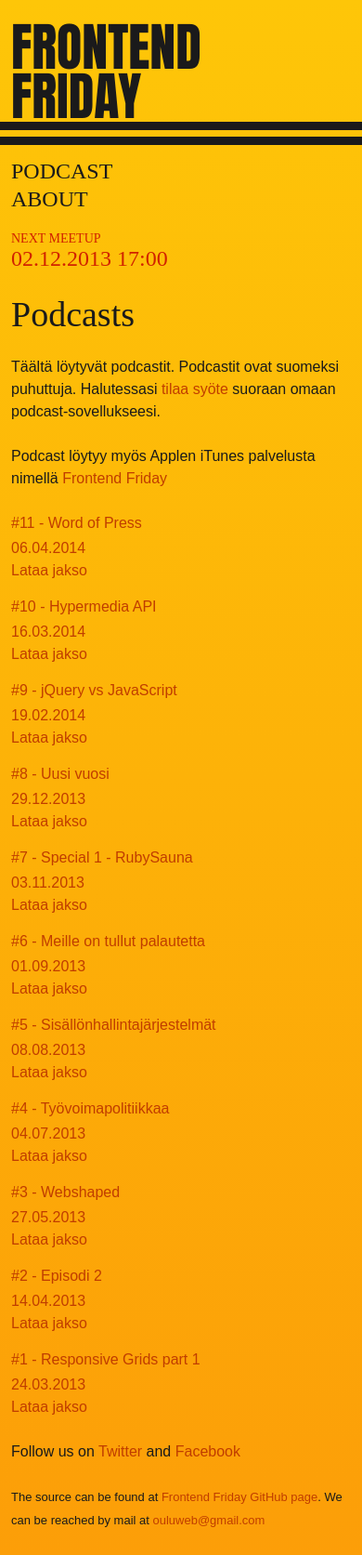
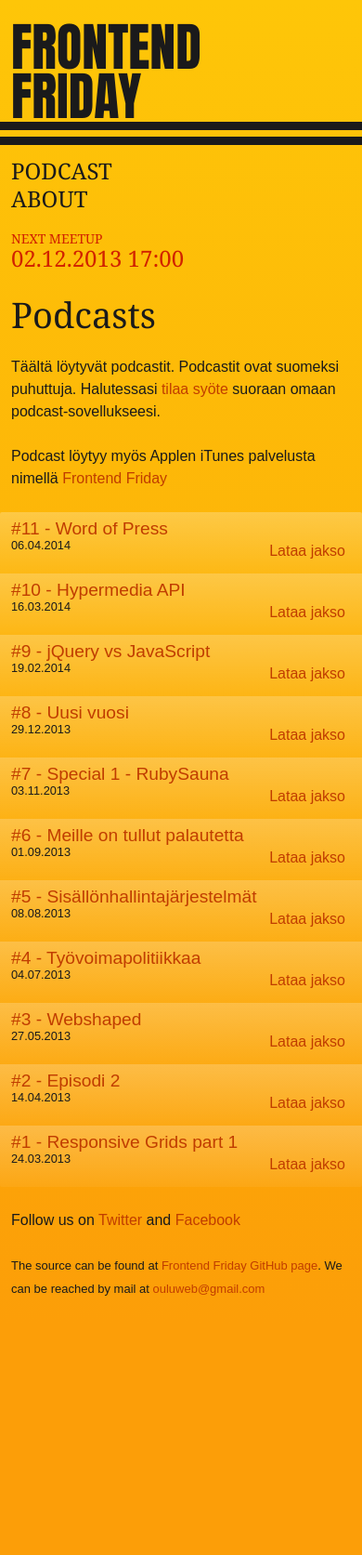
Before and after one commit to ouluweb/ouluweb.github.io, a Jekyll site: the page built from podcast.html, in a window 390 px wide. Shown: the whole page at 93% size. Built offline with Jekyll 4.4.1, drawn with Linux system fonts in a browser that asks for light colours; Markdown is read by kramdown in place of the engine named in the settings; after the commit the page ends 1424 px from its top, so only the background shows below that.

Commit message:
Updated podcast listing styles

```diff
--- a/css/ff.css
+++ b/css/ff.css
@@ -1,226 +1,81 @@
-* {
-  box-sizing: border-box;
-  -webkit-font-smoothing: antialiased;
-  margin: 0;
-  padding: 0; }
+* { box-sizing: border-box; -webkit-font-smoothing: antialiased; margin: 0; padding: 0; }
 
-body {
-  font-family: 'myriad-pro', 'Myriad Pro', sans-serif;
-  font-size: 16px;
-  line-height: 24px;
-  position: relative;
-  /*max-width: 1200px;
-  margin: auto;*/
-  padding: 48px 40px 1px 40px;
-  color: #1a1a1b;
-  background-color: #fc9e08;
-  background: #fc9e08 -moz-linear-gradient(top, #fec608 0%, #fc9e08 100%);
-  background: #fc9e08 -webkit-linear-gradient(top, #fec608 0%, #fc9e08 100%);
-  background: #fc9e08 -o-linear-gradient(top, #fec608 0%, #fc9e08 100%);
-  background: #fc9e08 -ms-linear-gradient(top, #fec608 0%, #fc9e08 100%);
-  background: #fc9e08 linear-gradient(to bottom, #fec608 0%, #fc9e08 100%);
-  /*background-attachment: fixed;
-  background-position: top left;*/
-  background-repeat: no-repeat;
-  background-size: 100% 100%; }
+body { font-family: 'myriad-pro', 'Myriad Pro', sans-serif; font-size: 16px; line-height: 24px; position: relative; padding: 48px 40px 1px 40px; color: #1a1a1b; background-color: #fc9e08; background: #fc9e08 -moz-linear-gradient(top, #fec608 0%, #fc9e08 100%); background: #fc9e08 -webkit-linear-gradient(top, #fec608 0%, #fc9e08 100%); background: #fc9e08 -o-linear-gradient(top, #fec608 0%, #fc9e08 100%); background: #fc9e08 -ms-linear-gradient(top, #fec608 0%, #fc9e08 100%); background: #fc9e08 linear-gradient(to bottom, #fec608 0%, #fc9e08 100%); background-repeat: no-repeat; background-size: 100% 100%; }
 
-a {
-  text-decoration: none;
-  color: #c03d00; }
+a { text-decoration: none; color: #c03d00; }
 
-a:hover {
-  color: #D12200; }
+a:hover { color: #D12200; }
 
-h1, h2, h3 {
-  font-family: 'museo-slab', 'Museo Slab', serif;
-  font-weight: 100; }
+h1, h2, h3 { font-family: 'museo-slab', 'Museo Slab', Georgia,  serif; font-weight: 100; margin: 24px 0; }
 
-h1 {
-  font-size: 42px;
-  line-height: 52px;
-  margin: 24px 0; }
+h1 { font-size: 42px; line-height: 52px; }
 
-h2 {
-  font-size: 38px;
-  line-height: 42px;
-  margin: 24px 0; }
+h2 { font-size: 38px; line-height: 42px; }
 
-h3 {
-  font-size: 32px;
-  line-height: 35px;
-  margin: 24px 0; }
+h3 { font-size: 32px; line-height: 35px; }
 
-h4, h5, h6 {
-  font-weight: 600;
-  margin: 12px 0; }
+h4, h5, h6 { font-weight: 600; margin: 12px 0; }
 
-.sub-heading {
-  margin-bottom: 0;
-  line-height: 1; }
+.sub-heading { margin-bottom: 0; line-height: 1; }
 
-.meta {
-  margin-bottom: 12px;
-  margin-left: 1em; }
-  .meta time,
-  .meta .duration {
-    display: inline-block; }
-  .meta time {
-    padding-right: .5em; }
-  .meta .duration {
-    padding-left: .5em; }
+.meta { margin-bottom: 12px; margin-left: 1em; }
+.meta time, .meta .duration { display: inline-block; }
+.meta time { padding-right: .5em; }
+.meta .duration { padding-left: .5em; }
 
-p, ul, ol, table, blockquote {
-  margin: 0 0 24px 0;
-  padding: 0; }
+p, ul, ol, table, blockquote { margin: 0 0 24px 0; padding: 0; }
 
-li {
-  list-style-position: outside;
-  margin-left: 24px; }
+li { list-style-position: outside; margin-left: 24px; }
 
-ul li {
-  list-style-type: square; }
+ul li { list-style-type: square; }
 
-ol li {
-  list-style-type: decimal; }
+ol li { list-style-type: decimal; }
 
-small {
-  font-size: 13px; }
+small { font-size: 13px; }
 
-table {
-  border-collapse: separate;
-  border-spacing: 6px; }
+table { border-collapse: separate; border-spacing: 6px; }
 
-th, td {
-  text-align: left;
-  vertical-align: top; }
+th, td { text-align: left; vertical-align: top; padding: .2em; }
 
-.title {
-  font-family: 'jaf-bernino-sans-comp', 'Impact', 'Arial Narrow', sans-serif;
-  font-weight: 900;
-  font-size: 126px;
-  line-height: 115px;
-  text-transform: uppercase;
-  position: relative;
-  margin: 0 0 70px 0; }
+.title { font-family: 'jaf-bernino-sans-comp', 'Impact', 'Arial Narrow', sans-serif; font-weight: 900; font-size: 126px; line-height: 115px; text-transform: uppercase; position: relative; margin: 0 0 70px 0; }
+.title a { color: inherit; background: none; }
+.title a:hover, .title a:focus { color: white; }
+.title:after { display: block; content: ''; position: absolute; top: auto; bottom: -26px; left: -40px; right: -40px; height: 7px; border: 12px solid; border-width: 9px 0px; }
 
-.title:after {
-  display: block;
-  content: '';
-  position: absolute;
-  top: auto;
-  bottom: -26px;
-  left: -40px;
-  right: -40px;
-  height: 7px;
-  border: 12px solid;
-  border-width: 9px 0px; }
+.site-nav { font-family: 'museo-slab', 'Museo Slab', Georgia, serif; font-weight: 100; font-size: 42px; line-height: 52px; text-transform: uppercase; text-align: right; position: absolute; top: 56px; right: 24px; }
 
-.title a {
-  color: inherit;
-  background: none; }
+.page-nav { font-family: 'museo-slab', 'Museo Slab', Georgia, serif; font-weight: 100; font-size: 32px; line-height: 40px; text-transform: uppercase; float: right; }
 
-.title a:hover {
-  color: white; }
+.nav ul, .nav li { display: block; list-style: none; margin: 0; padding: 0; }
+.nav a { color: inherit; background: none; }
+.nav a:hover, .nav a:focus { color: white; }
 
-.site-nav {
-  font-family: 'museo-slab', 'Museo Slab', serif;
-  font-weight: 100;
-  font-size: 42px;
-  line-height: 52px;
-  text-transform: uppercase;
-  text-align: right;
-  position: absolute;
-  top: 56px;
-  right: 24px; }
+.meetup-time { color: #D12200; }
 
-.page-nav {
-  font-family: 'museo-slab', 'Museo Slab', serif;
-  font-weight: 100;
-  font-size: 32px;
-  line-height: 40px;
-  text-transform: uppercase;
-  float: right; }
+.meetup-time__title { font-size: 20px; font-weight: 500; position: relative; top: 10px; }
 
-.nav ul,
-.nav li {
-  display: block;
-  list-style: none;
-  margin: 0;
-  padding: 0; }
+.main { max-width: 576px; }
 
-.nav a {
-  color: inherit;
-  background: none; }
+.comments { background: white; padding: 18px 40px; border: 6px solid; border-width: 6px 0px; margin: 48px -40px 24px -40px; }
 
-.nav a:hover {
-  color: white; }
+.mejs { margin-bottom: 24px; width: 100%; }
 
-.meetup-time {
-  color: #D12200; }
-
-.meetup-time__title {
-  font-size: 20px;
-  font-weight: 500;
-  position: relative;
-  top: 10px; }
-
-.main {
-  max-width: 576px; }
-
-.comments {
-  background: white;
-  padding: 18px 40px;
-  border: 6px solid;
-  border-width: 6px 0px;
-  margin: 48px -40px 24px -40px; }
-
-.mejs {
-  margin-bottom: 24px;
-  width: 100%; }
-
-@media (max-width: 780px) {
-  body {
-    padding: 24px 12px 1px 12px; }
-
-  .title {
-    font-size: 56px;
-    line-height: 53px;
-    margin-bottom: 39px; }
-
-  .title:after {
-    left: -12px;
-    right: -12px; }
-
-  .site-nav {
-    position: static;
-    text-align: left;
-    font-size: 24px;
-    line-height: 30px;
-    font-weight: 500; }
-
-  .meetup-time__title {
-    font-size: 14px;
-    top: 9px; }
-
-  .page-nav {
-    font-size: 18px;
-    line-height: 26px;
-    font-weight: 500;
-    text-align: left;
-    float: none;
-    margin-top: 48px; }
-
-  .episode-list,
-  .episode-list tbody,
-  .episode,
-  .episode td {
-    display: block; }
-
-  .episode {
-    margin-bottom: 15px; }
-
-  .episode-title {
-    margin-bottom: 3px; }
-
-  .comments {
-    margin: 48px -12px 24px -12px; } }
+@media (max-width: 780px) { body { padding: 24px 12px 1px 12px; }
+  .title { font-size: 56px; line-height: 53px; margin-bottom: 39px; }
+  .title:after { left: -12px; right: -12px; }
+  .site-nav { position: static; text-align: left; font-size: 24px; line-height: 30px; font-weight: 500; }
+  .meetup-time__title { font-size: 14px; top: 9px; }
+  .page-nav { font-size: 18px; line-height: 26px; font-weight: 500; text-align: left; float: none; margin-top: 48px; }
+  .episode-list { margin-left: -12px; margin-right: -12px; border-radius: 2px; }
+  .episode-list, .episode-list tbody, .episode-list tr, .episode-list td { display: block; }
+  .episode { background-color: transparent; background-image: -webkit-linear-gradient(top, rgba(255, 255, 255, 0.25) 0%, rgba(255, 255, 255, 0.05) 100%); background-image: -moz-linear-gradient(top, rgba(255, 255, 255, 0.25) 0%, rgba(255, 255, 255, 0.05) 100%); background-image: -ms-linear-gradient(top, rgba(255, 255, 255, 0.25) 0%, rgba(255, 255, 255, 0.05) 100%); background-image: -o-linear-gradient(top, rgba(255, 255, 255, 0.25) 0%, rgba(255, 255, 255, 0.05) 100%); background-image: linear-gradient(to bottom, rgba(255, 255, 255, 0.25) 0%, rgba(255, 255, 255, 0.05) 100%); padding: 6px 12px 0; transition: background-color .2s linear; }
+  .episode:after { content: " "; display: table; }
+  .episode:first-child { border-top-left-radius: 2px; border-top-right-radius: 2px; }
+  .episode:last-child { border-bottom-left-radius: 2px; border-bottom-right-radius: 2px; }
+  .episode:hover, .episode:focus { background-color: rgba(255, 255, 255, 0.1); }
+  .episode td { padding: 0; }
+  .episode-title { font-size: 1.2em; }
+  .episode-date { line-height: 1; font-size: .8em; float: left; }
+  .episode-file { text-align: right; }
+  .episode-file a { padding: 6px; }
+  .comments { margin: 48px -12px 24px -12px; } }
--- a/podcast.html
+++ b/podcast.html
@@ -21,7 +21,7 @@ permalink : /podcast/
           <a href="{{ post.url }}">#{{ post.nro }} - {{ post.title }}</a>
         </td>
         <td class="episode-date">
-          <a href="{{ post.url }}">{{ post.date | date: "%d.%m.%Y" }}</a>
+          {{ post.date | date: "%d.%m.%Y" }}
         </td>
         <td class="episode-file">
           <a href="{{ post.link }}" title="{{ post.title }}" onClick="ga('send', 'event', 'link', 'click', 'Podcast {{ page.title }}');">Lataa jakso</a>
```
Also changed, not shown: css/ff.scss (+143 -33 lines), README.md.
